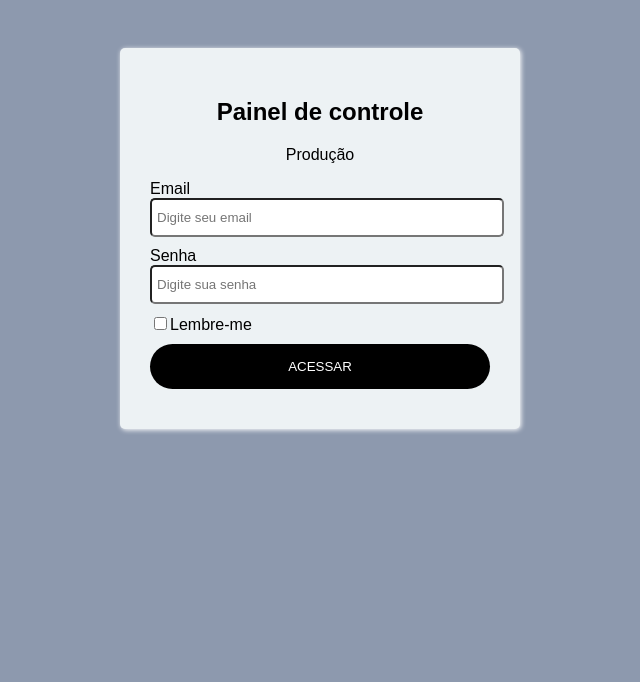
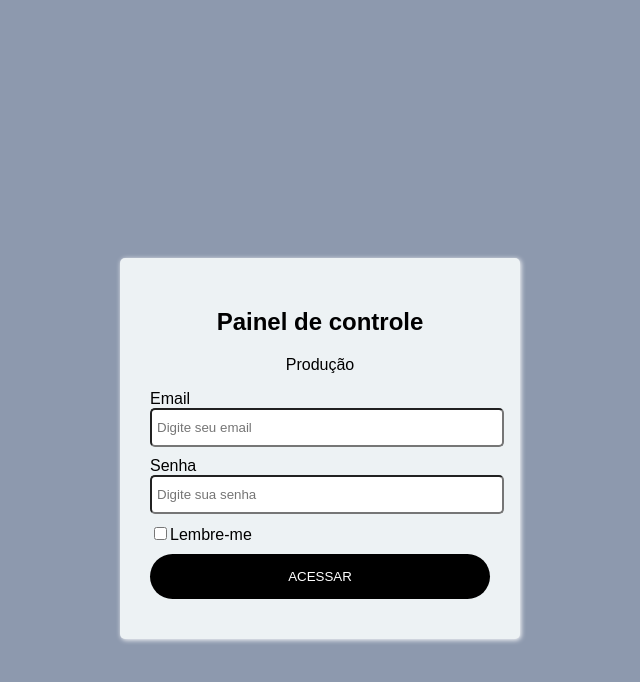
Before and after one commit to rodrigolima272/ProjetoPHP_GESTPROD, a PHP site: page /login.html in a window 1280 px wide. Shown: the top 682 px of the page, without its empty margins (320-960 px from the left). Run offline with PHP 8.4, Linux system fonts and the light colour scheme.

Commit message:
tela login

```diff
--- a/CSS/style.css
+++ b/CSS/style.css
@@ -6,7 +6,7 @@ body{
 .form{
     width: 400px;
     margin: auto;
-    padding-top: 40px;
+    padding-top: 250px;
 
 
 }
```
